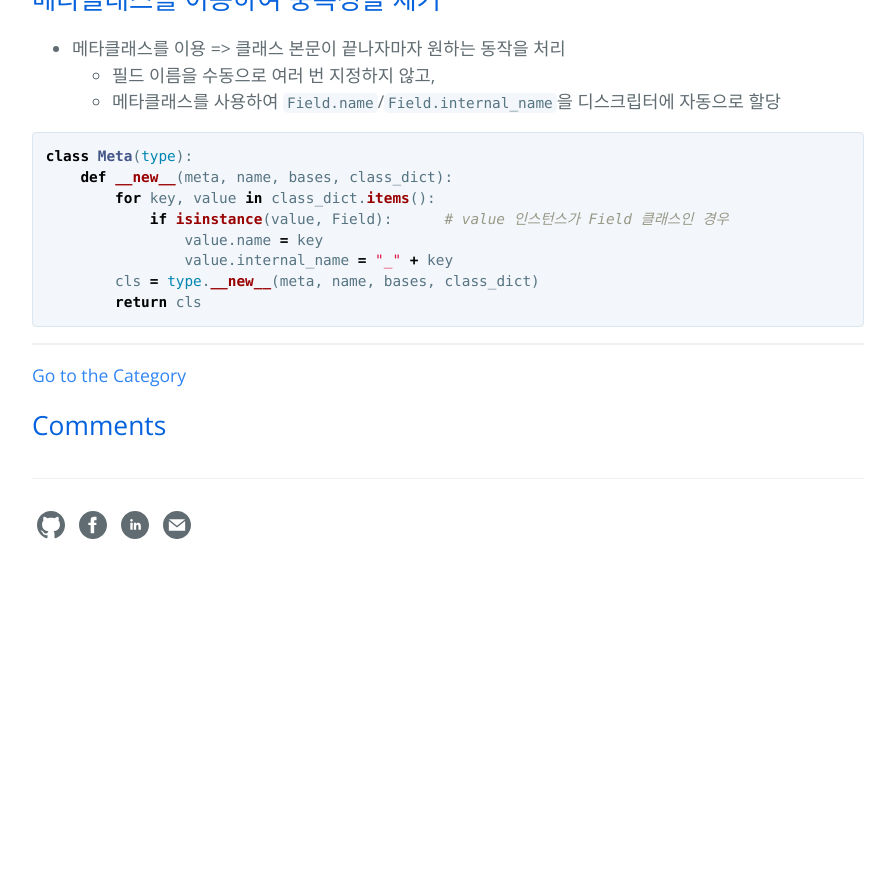
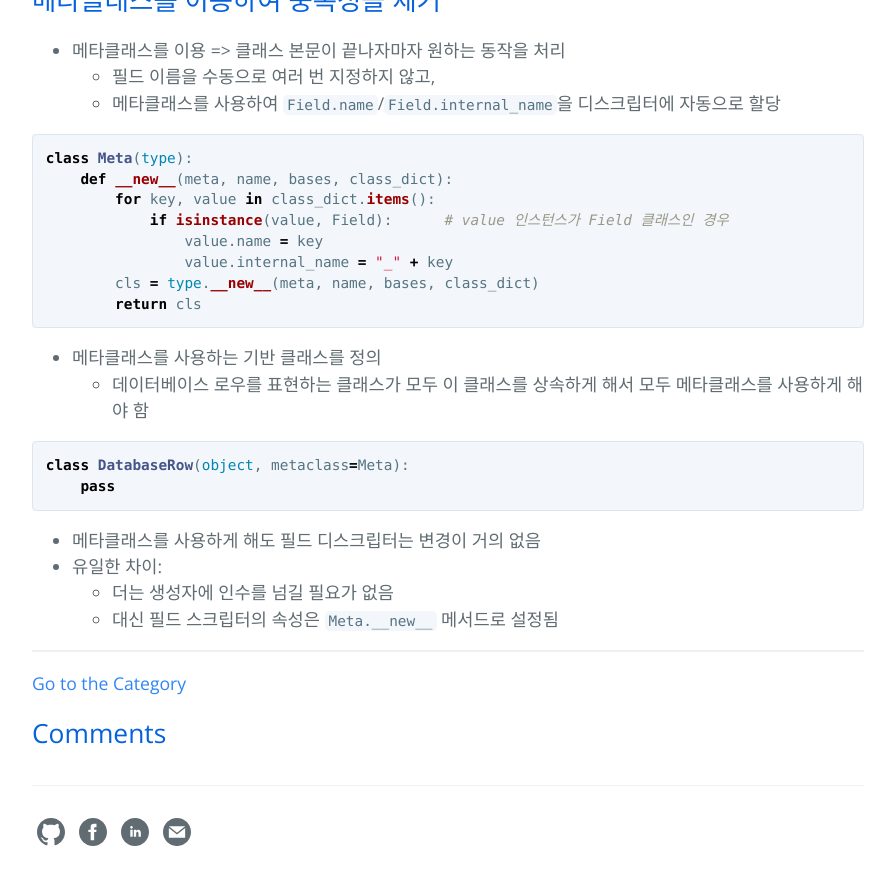
Before and after one commit to hcnoh/hcnoh.github.io, a Jekyll site: the page built from _posts/2018-10-19-effective-python-way35.md, in a window 1280 px wide and 900 px high, scrolled down 1684 px. Shown: the top 885 px of the window, without its empty margins (192-1087 px from the left). Built offline with Jekyll 4.4.1, drawn with Linux system fonts in a browser that asks for light colours; comment, search, counter and statistics services are not loaded; before the commit the page ends 2277 px from its top, so only the background shows below that.

Commit message:
Update 2018-10-19-effective-python-way35.md

````diff
--- a/_posts/2018-10-19-effective-python-way35.md
+++ b/_posts/2018-10-19-effective-python-way35.md
@@ -58,9 +58,9 @@ Before: "" {}
 After: "Euclid" {"_first_name": "Euclid"}
 ```
 
-- 책에서는 중복되는 것이 마음에 들지 않는다고 주장: 무엇이 중복되는지 정확히 이해가 되지는 않음
-  - 이미 클래스 문 본문에서 `Field` 객체를 생성하여 `Customer.first_name`에 할당할 때 필드의 이름을 선언함
-  - 즉, 필드 이름(여기서는 `first_name`)을 `Field` 생성자에도 넘기고 싶지 않음
+>- 책에서는 중복되는 것이 마음에 들지 않는다고 주장: 무엇이 중복되는지 정확히 이해가 되지는 않음
+>  - 이미 클래스 문 본문에서 `Field` 객체를 생성하여 `Customer.first_name`에 할당할 때 필드의 이름을 선언함
+>  - 즉, 필드 이름(여기서는 `first_name`)을 `Field` 생성자에도 넘기고 싶지 않음
 
 ## 메타클래스를 이용하여 중복성을 제거
 - 메타클래스를 이용 => 클래스 본문이 끝나자마자 원하는 동작을 처리
@@ -77,3 +77,16 @@ class Meta(type):
         cls = type.__new__(meta, name, bases, class_dict)
         return cls
 ```
+
+- 메타클래스를 사용하는 기반 클래스를 정의
+  - 데이터베이스 로우를 표현하는 클래스가 모두 이 클래스를 상속하게 해서 모두 메타클래스를 사용하게 해야 함
+
+```python
+class DatabaseRow(object, metaclass=Meta):
+    pass
+```
+
+- 메타클래스를 사용하게 해도 필드 디스크립터는 변경이 거의 없음
+- 유일한 차이:
+  - 더는 생성자에 인수를 넘길 필요가 없음
+  - 대신 필드 스크립터의 속성은 `Meta.__new__` 메서드로 설정됨
````
